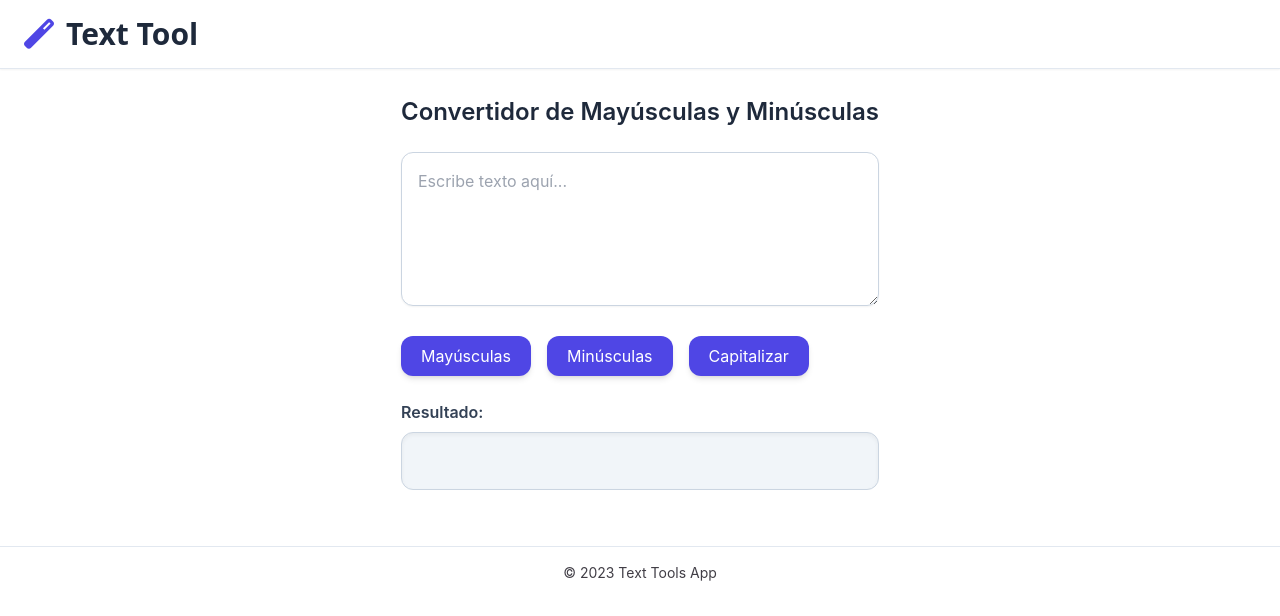
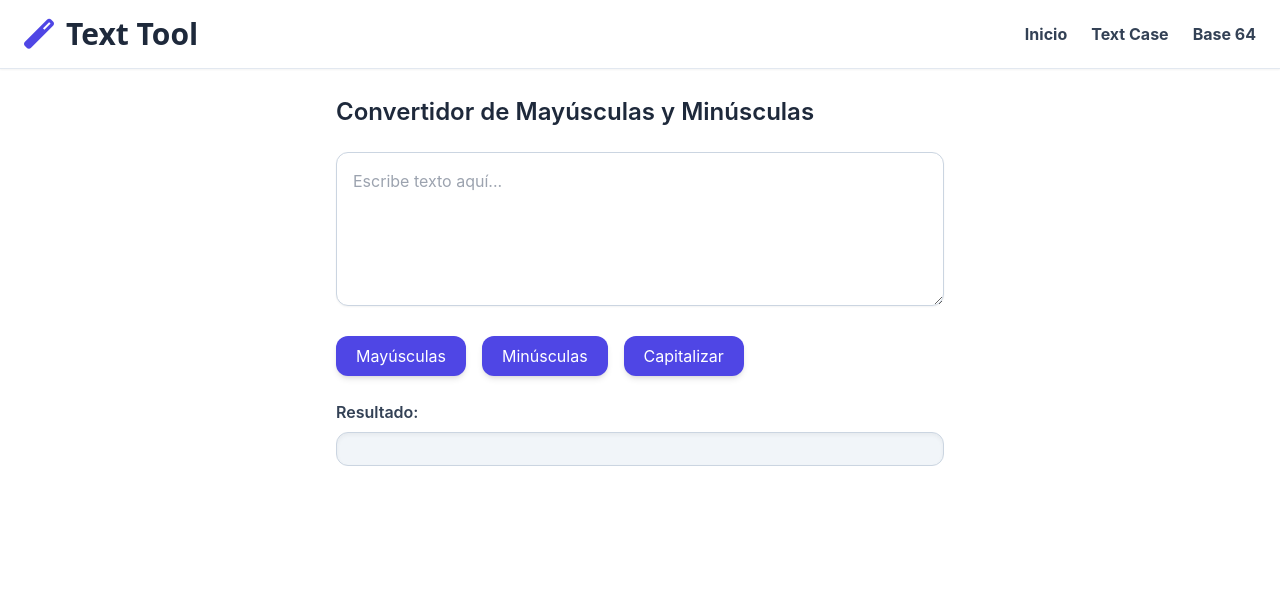
Before and after one commit to luis-sagx/text-tools-app, an Angular app: page /text-case in a window 1280 px wide. Before the commit this address led to /. Shown: the top 616 px of the page. Built offline with nearby package versions, Linux system fonts and the light colour scheme.

Commit message:
navegation

```diff
--- a/src/app/app.html
+++ b/src/app/app.html
@@ -1,26 +1,3 @@
-<nav class="bg-white border-b border-slate-200 shadow-sm fixed top-0 left-0 w-full z-50">
-  <div class="max-w-7xl mx-auto px-6 py-4 flex items-center justify-between">
-    <!-- Logo + Nombre -->
-    <div class="flex items-center gap-3">
-      <i class="fas fa-magic text-indigo-600 text-3xl"></i>
-      <span class="text-3xl font-bold text-slate-800 font-sans">Text Tool</span>
-    </div>
-
-    <ul class="flex gap-6 text-slate-600 text-sm">
-      <!-- <li><a href="#" class="hover:text-indigo-600">Inicio</a></li> -->
-      <!-- <li><a href="#" class="hover:text-indigo-600">Funciones</a></li> -->
-    </ul>
-  </div>
-</nav>
-
-<div class="pt-20 px-4">
-  <main class="max-w-4xl mx-auto">
-    <app-text-case-tool></app-text-case-tool>
-  </main>
-</div>
-
-<footer class="p-4 bg-white border-t border-slate-200 mt-10">
-  <p class="text-center text-slate-500 text-sm">© 2023 Text Tools App</p>
-</footer>
+<app-nav></app-nav>
 
 <router-outlet />
--- a/src/app/app.routes.ts
+++ b/src/app/app.routes.ts
@@ -1,3 +1,19 @@
 import { Routes } from '@angular/router';
+//import { HomeComponent } from './home/home.component';
+import { TextCaseTool } from './components/text-case-tool/text-case-tool';
+import { Base64Tool } from './components/base64-tool/base64-tool';
 
-export const routes: Routes = [];
+export const routes: Routes = [
+    {
+        path: 'text-case',
+        component: TextCaseTool,
+    },
+    {
+        path: 'base64',
+        component: Base64Tool,
+    },
+    {
+        path: '**',
+        redirectTo: '/text-case',
+    }
+];
--- a/src/app/app.ts
+++ b/src/app/app.ts
@@ -1,10 +1,10 @@
 import { Component, Input } from '@angular/core';
 import { RouterOutlet } from '@angular/router';
-import { TextCaseTool } from './components/text-case-tool/text-case-tool';
+import { Nav } from "./components/nav/nav";
 
 @Component({
   selector: 'app-root',
-  imports: [RouterOutlet, TextCaseTool],
+  imports: [RouterOutlet, Nav],
   templateUrl: './app.html',
   styleUrl: './app.css'
 })
--- /dev/null
+++ b/src/app/components/nav/nav.html
@@ -0,0 +1,14 @@
+<nav class="bg-white border-b border-slate-200 shadow-sm fixed top-0 left-0 w-full z-50">
+  <div class="max-w-7xl mx-auto px-6 py-4 flex items-center justify-between">
+    <div class="flex items-center gap-3">
+      <i class="fas fa-magic text-indigo-600 text-3xl"></i>
+      <span class="text-3xl font-bold text-slate-800 font-sans">Text Tool</span>
+    </div>
+
+    <ul class="flex gap-6 text-slate-700 text-base font-bold">
+      <li><a class="hover:text-indigo-600" routerLink="/" routerLinkActive="active" [routerLinkActiveOptions]="{exact:true}">Inicio</a></li>
+      <li><a class="hover:text-indigo-600" routerLink="/text-case" routerLinkActive="active">Text Case</a></li>
+      <li><a class="hover:text-indigo-600" routerLink="/base64" routerLinkActive="active">Base 64</a></li>
+    </ul>
+  </div>
+</nav>
--- a/src/app/components/text-case-tool/text-case-tool.html
+++ b/src/app/components/text-case-tool/text-case-tool.html
@@ -1,3 +1,5 @@
+<div class="max-w-[50%] mx-auto mt-4">
+  <div class="pt-20 px-4">
   <h2 class="text-2xl font-semibold mb-6 text-slate-800">Convertidor de Mayúsculas y Minúsculas</h2>
 
   <textarea [(ngModel)]="inputText"
@@ -26,3 +28,5 @@
   <p class="p-4 bg-slate-100 border border-slate-300 rounded-xl shadow-inner whitespace-pre-line">
     {{ outputText }}
   </p>
+</div>
+</div>
--- a/src/app/components/text-case-tool/text-case-tool.ts
+++ b/src/app/components/text-case-tool/text-case-tool.ts
@@ -12,16 +12,32 @@ export class TextCaseTool {
   outputText = '';
 
   toUpper() {
-    this.outputText = this.inputText.toUpperCase();
+    if(this.verifyInput()){
+      this.outputText = this.inputText.toUpperCase();
+    }
   }
 
   toLower() {
-    this.outputText = this.inputText.toLowerCase();
+    if(this.verifyInput()){
+      this.outputText = this.inputText.toLowerCase();
+    }
   }
 
   toCapital(){
-    this.outputText = this.inputText
+    if(this.verifyInput()){
+      this.outputText = this.inputText
       .toLowerCase()
       .replace(/(?:^|\s)\S/g, (a) => a.toUpperCase());
+    }
+  }
+
+  verifyInput() : boolean {
+    if(/[a-zA-Z]/.test(this.inputText)) {
+      return true;
+    }
+    else {
+      this.outputText = 'Please enter valid text.';
+      return false;
+    }
   }
 }
```
Also changed, not shown: src/app/components/nav/nav.ts (added, +12 -0 lines), src/app/components/base64-tool/base64-tool.ts (line endings or trailing spaces), src/app/components/nav/nav.css (added), 1 other file (tests, documents, lock files or other folders). Lines whose indentation alone changed are shown as unchanged.
